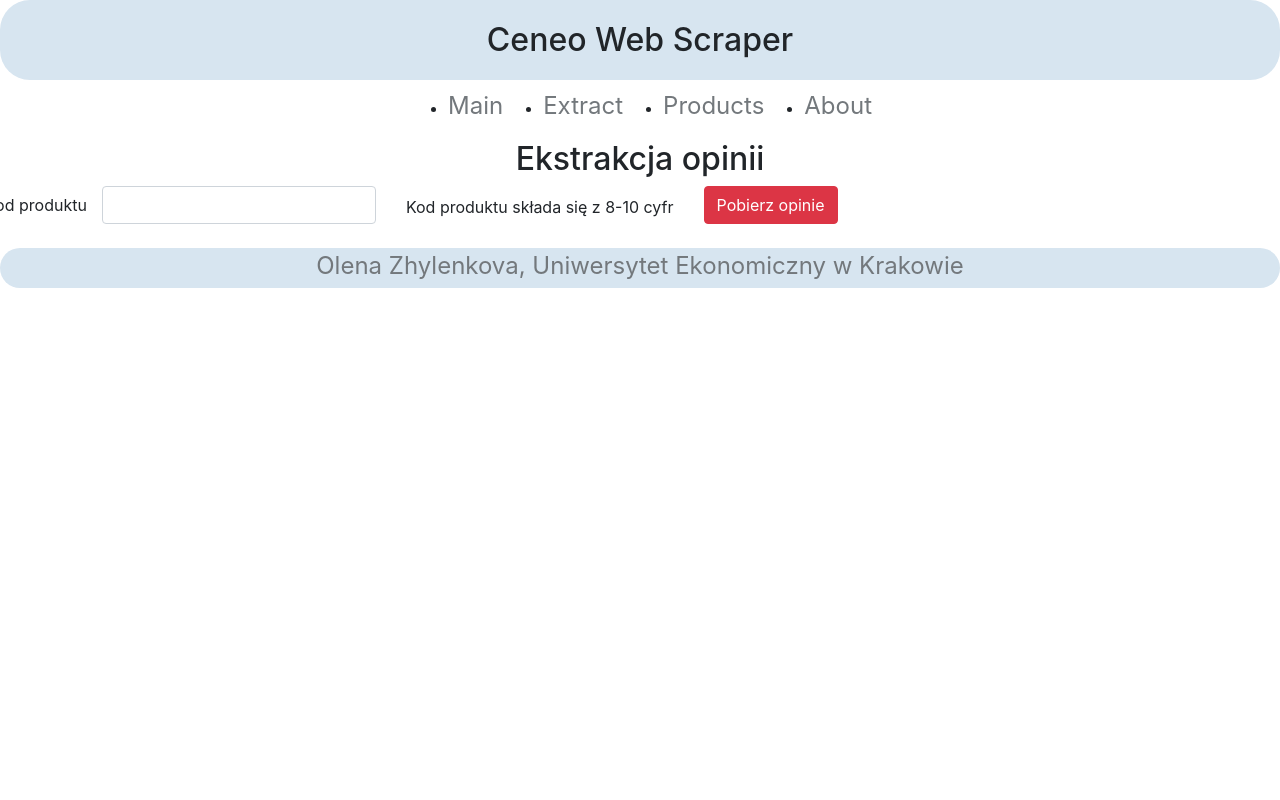
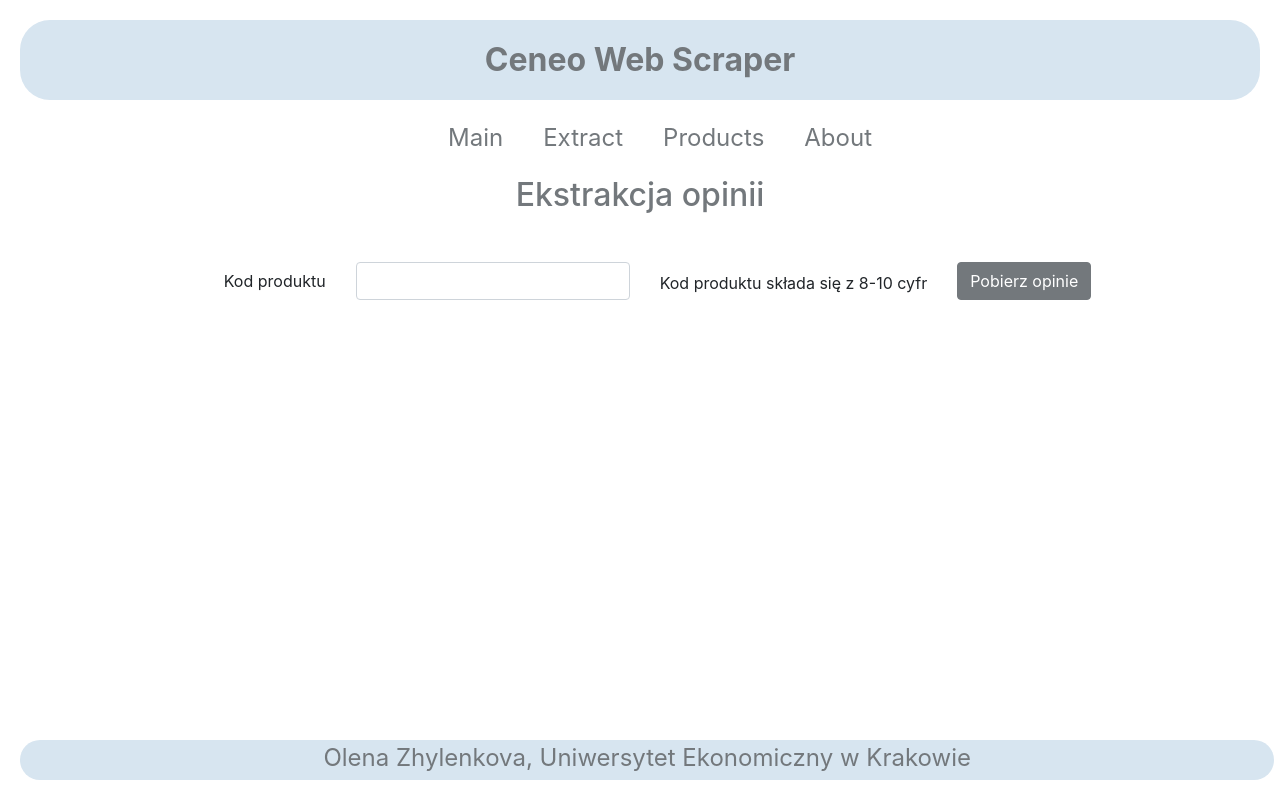
Before and after one commit to OlenaZhylenkova/CeneoWebScraperOZ, a Flask app: page /extract in a window 1280 px wide. Run offline with Flask 3, Linux system fonts and the light colour scheme.

Commit message:
2024-05-20 Style-OZ

```diff
--- a/app/static/style.css
+++ b/app/static/style.css
@@ -5,27 +5,72 @@
     align-items: center;
 }
 
+.ceneo {
+    transition: all 500ms;
+}
+
+.ceneo:hover {
+    font-size-adjust: 20px;
+}
+
 .ceneo{
     display: flex;
     justify-content: center;
     font-size: 32px;
+    color:#73787C;
+    font-weight: bold;
     background-color: #D7E5F0;
     height: 80px;
     align-items: center;
     border-radius:30px ;
+    margin-top: 20px;
+    margin-left: 20px;
+    margin-right: 20px;
+    margin-bottom: 20px;
+}
+a {
+color: #73787C;
+  position: relative;
+  text-decoration: none;
+  font-size: 24px;
+}
 
+a::before {
+  text-decoration: none;
+  content: '';
+  position: absolute;
+  width: 100%;
+  height: 4px;
+  border-radius: 4px;
+  background-color: #73787C;
+  bottom: 0;
+  left: 0;
+  transform-origin: right;
+  transform: scaleX(0);
+  transition: transform .3s ease-in-out;
 }
-.menu-link{
+
+a:hover::before {
+  transform-origin: left;
+  transform: scaleX(1);
+  text-decoration: none;
+  color: #73787C;
+}
+
+a:hover{
+    color: #73787C;
     text-decoration: none;
-    font-size: 24px;
-    color: #73787C;
+}
 
+/* Presentational Styles */
+
+.header_text{
+    margin-top: 20px;
 }
 
 .menu-item{
     text-decoration: none;
-
-
+    list-style-type: none;
 }
 
 .menu{
@@ -37,6 +82,17 @@
     background-color: #D7E5F0;
     height: 40px;
     border-radius: 30px;
+    margin-left: 20px;
+    margin-right: 20px;
+    margin-bottom: 20px;
+}
+
+.footer {
+    position: absolute;
+    bottom: 0;
+    left: 0;
+    width: 98%;
+    margin-right: 20px;
 }
 
 .footer-text{
@@ -45,3 +101,36 @@
     justify-content: center;
     align-self: center;
 }
+
+.product_id{
+    margin-left: 20px;
+    margin-top: 40px;
+    display: flex;
+}
+
+.btn{
+    background-color: #73787C;
+    border-color: #73787C;
+    transition: 0.5s;
+}
+
+.btn:hover{
+    background-color: #D7E5F0 ;
+    border-color: #D7E5F0;
+    color: #73787C ;
+}
+
+.form{
+    display: flex;
+    gap: 30px;
+    align-items: center;
+    justify-content: center;
+}
+
+.header_text{
+    color: #73787C;
+}
+
+.col-auto{
+    font-weight: 400;
+}
--- a/app/templates/base.html
+++ b/app/templates/base.html
@@ -1,10 +1,12 @@
+
 <!DOCTYPE html>
 <html lang="en">
 <head>
     <meta charset="UTF-8">
     <meta name="viewport" content="width=device-width, initial-scale=1.0">
     <link rel="stylesheet" href="https://cdn.jsdelivr.net/npm/bootstrap@4.4.1/dist/css/bootstrap.min.css" integrity="sha384-Vkoo8x4CGsO3+Hhxv8T/Q5PaXtkKtu6ug5TOeNV6gBiFeWPGFN9MuhOf23Q9Ifjh" crossorigin="anonymous">
-    <link rel="stylesheet" type= "text/css" href="{{url_for('static', filename='style.css')}}">    <title>Ceneo Scraper</title>
+    <link rel="stylesheet" type= "text/css" href="{{url_for('static', filename='style.css')}}">
+    <title>Ceneo Scraper</title>
 </head>
 <body>
     <header class = "header">
--- a/app/templates/extract.html
+++ b/app/templates/extract.html
@@ -1,9 +1,9 @@
 {%extends 'base.html'%}
 {%block content%}
-    <h2 class="text-center ">Ekstrakcja opinii</h2>
-    <form action="" method ="post">
-        <div class="row g-3 align-items-center">
-            <div class=""col-auto>
+    <h2 class="text-center header_text">Ekstrakcja opinii</h2>
+    <form action="" method ="post" class = "form">
+        <div class="product_id row g-3 align-items-center" >
+            <div class="col-auto">
                 <label for="product_id" class = "col-form-label">Kod produktu</label>
             </div>
             <div class="col-auto">
```
